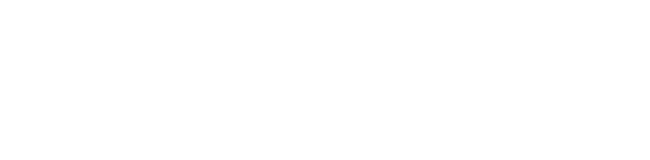
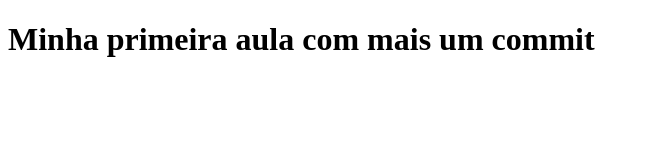
Before and after one commit to Lucas-Mep/aula-1, a plain HTML site: page aula 1/index.html in a window 1280 px wide. Shown: the whole page, without its empty margins (0-650 px from the left). Drawn offline with Linux system fonts and the light colour scheme.

Commit message:
Adicionamos mais uma parte

```diff
--- a/aula 1/index.html
+++ b/aula 1/index.html
@@ -3,9 +3,9 @@
 <head>
   <meta charset="UTF-8">
   <meta name="viewport" content="width=device-width, initial-scale=1.0">
-  <title>Aula 1</title>
+  <title>Aula 1 com mais um commit</title>
 </head>
 <body>
-
+  <h1>Minha primeira aula com mais um commit</h1>
 </body>
 </html>
```
